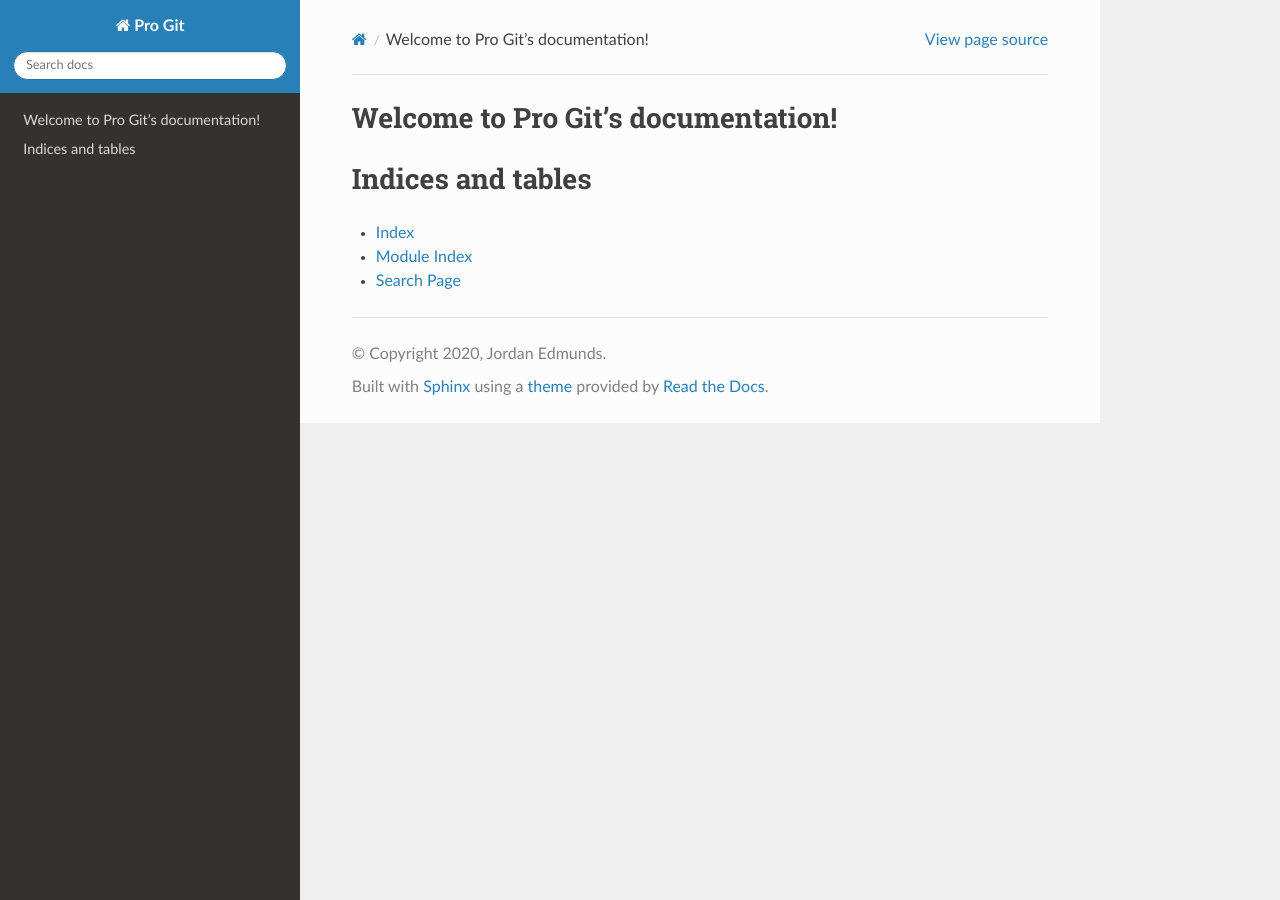
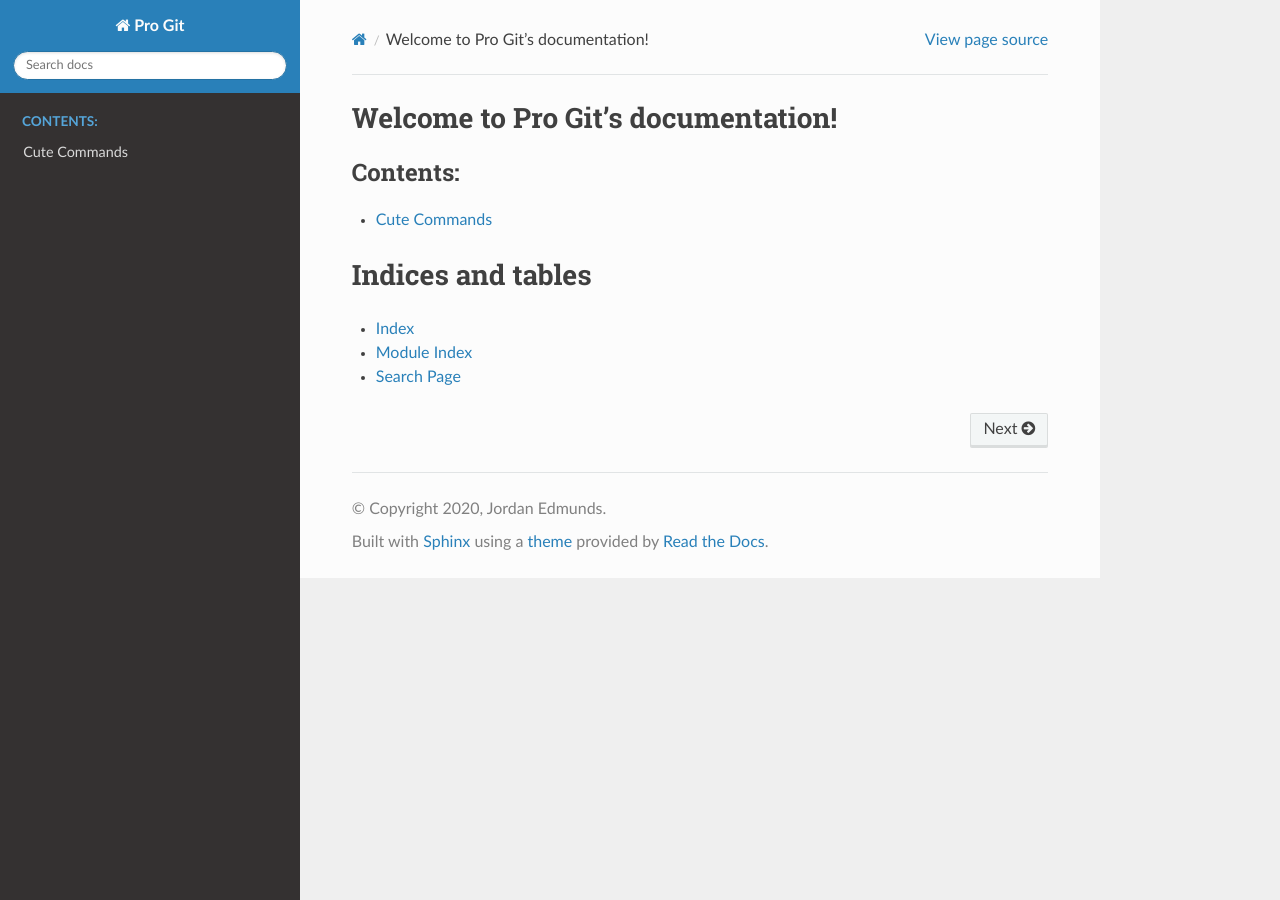
Before and after one commit to edmundsj/gitNotes, a Sphinx documentation site: the page built from docs/index.rst, in a window 1280 px wide. Built offline with Sphinx 7.4.7 and the Read the Docs theme 2.0.0, drawn with Linux system fonts in a browser that asks for light colours.

Commit message:
added cute commands page along with TOC reference

```diff
--- /dev/null
+++ b/docs/cute_commands.rst
@@ -0,0 +1,8 @@
+Cute Commands
+==================
+
+.. code-block::
+
+    git status -s
+
+The s is for short.
--- a/docs/index.rst
+++ b/docs/index.rst
@@ -10,6 +10,8 @@
    :maxdepth: 2
    :caption: Contents:
 
+   cute_commands
+
 
 
 Indices and tables
```
